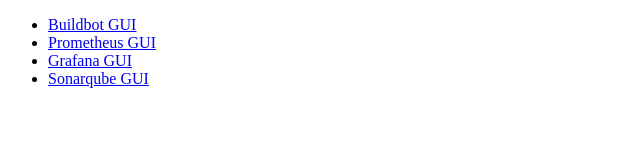
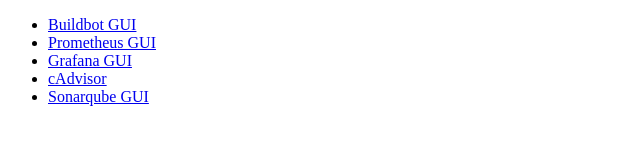
Before and after one commit to ntardieu-hub/InfraDevOps, a plain HTML site: page www/index.html in a window 1280 px wide. Shown: the whole page, without its empty margins (0-640 px from the left). Drawn offline with Linux system fonts and the light colour scheme.

Commit message:
Add prometheus metrics flow

```diff
--- a/www/index.html
+++ b/www/index.html
@@ -19,6 +19,9 @@
             <a href="http://127.0.0.1:3000">Grafana GUI</a>
         </li>
         <li>
+            <a href="http://127.0.0.1:8080">cAdvisor</a>
+        </li>
+        <li>
             <a href="http://127.0.0.1:9000">Sonarqube GUI</a>
         </li>
     </ul>
```
Also changed, not shown: 5 other files.
